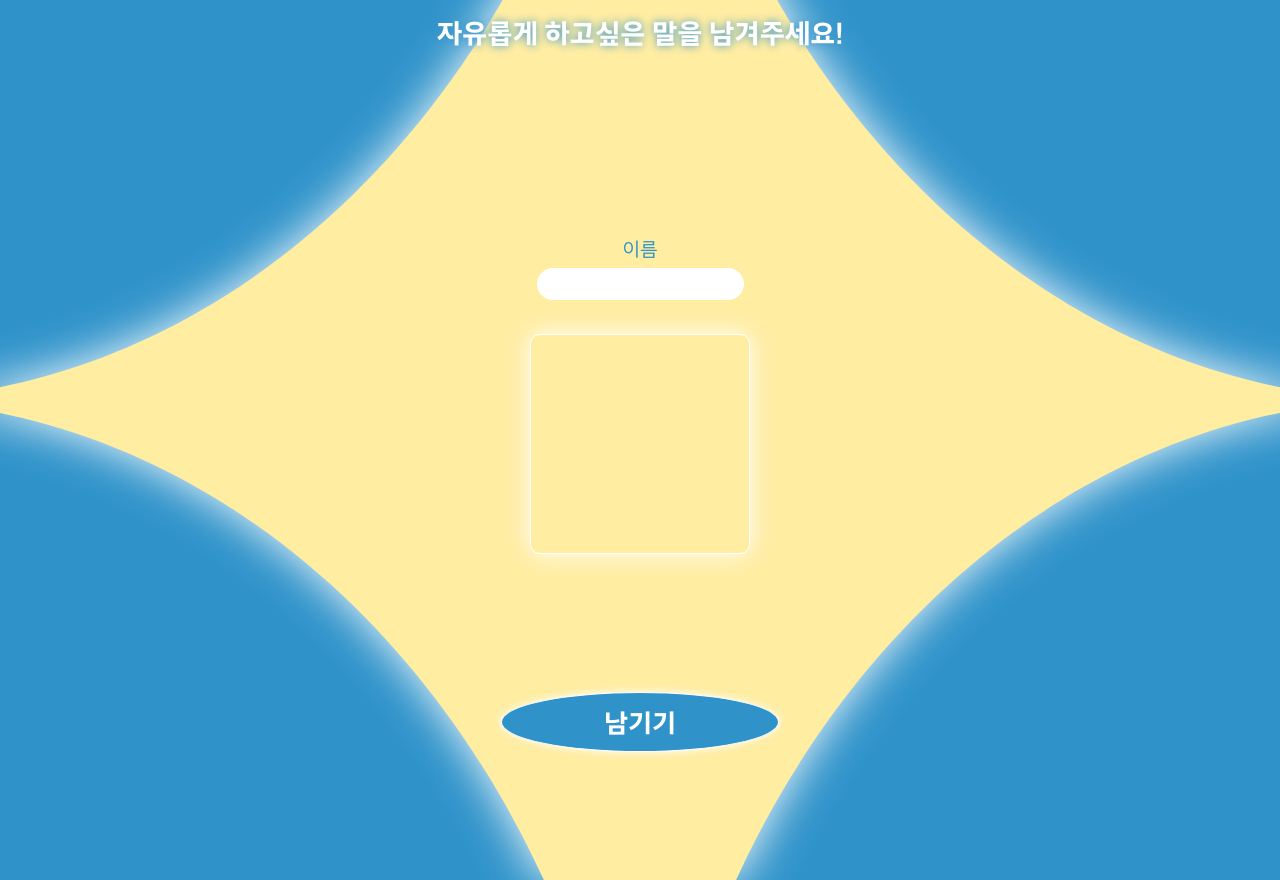
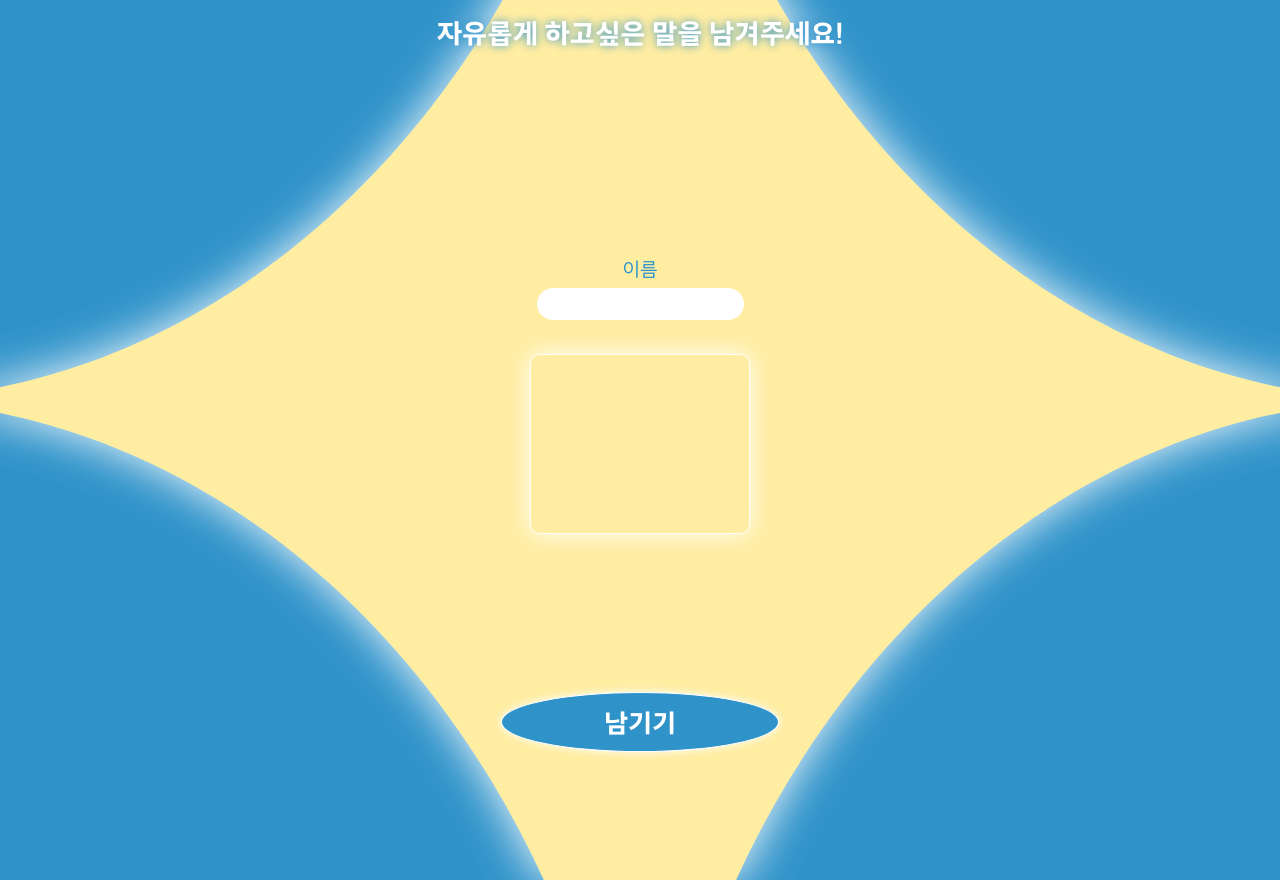
Before and after one commit to yuhwanjun/kmuvcd_sohwan, a plain HTML site: page upload.html in a window 1280 px wide. Shown: the top 880 px of the page. Drawn offline with Linux system fonts and the light colour scheme.

Commit message:
Update style.css

```diff
--- a/style.css
+++ b/style.css
@@ -98,7 +98,7 @@ input {
 #message {
   font-family: "Happiness-Sans-Regular";
   width: 220px;
-  height: 220px;
+  height: 180px;
   border-radius: 0.6em;
   background-color: #ffeda2;
   color: #2f93ca;
```
